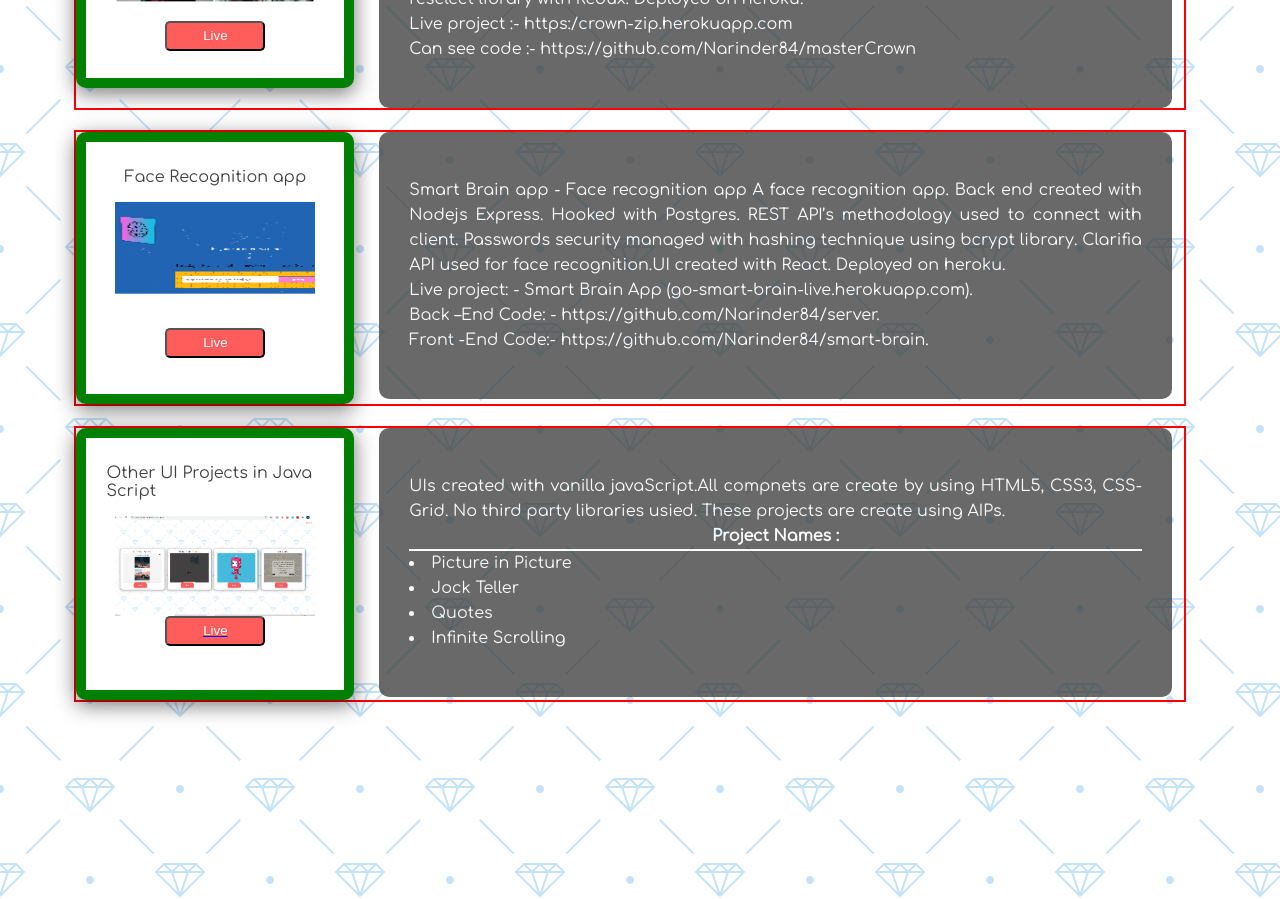
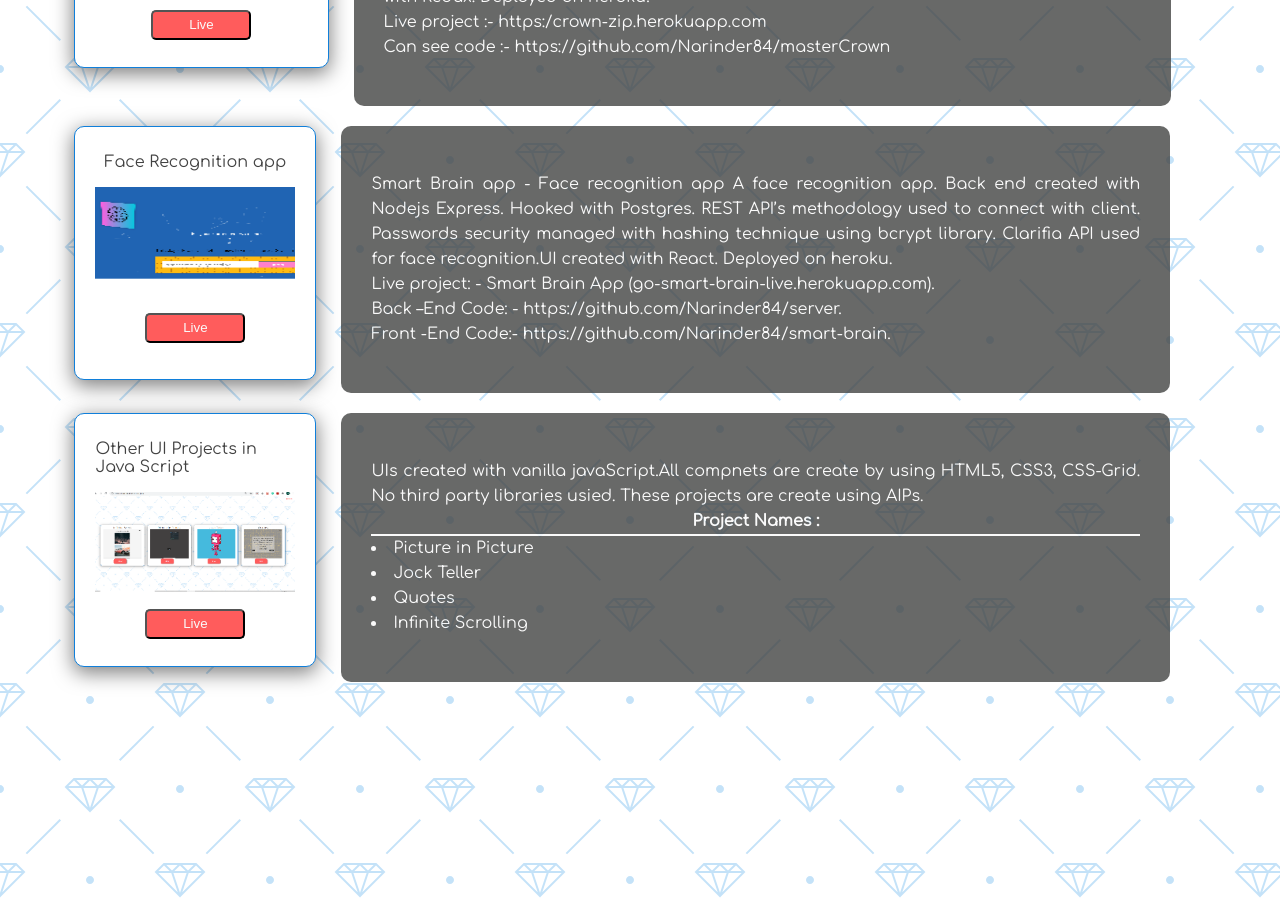
Before and after one commit to Narinder84/dream-projects, a React (Create React App) app: page / in a window 1280 px wide. Shown: the part 3260-4159 px from the top of the page. Built offline with nearby package versions, Linux system fonts and the light colour scheme.

Commit message:
changes to ui

```diff
--- a/src/components/darkLightMode/darkLightComponents/lightDark.project/lightDark.project.component.js
+++ b/src/components/darkLightMode/darkLightComponents/lightDark.project/lightDark.project.component.js
@@ -97,14 +97,15 @@ const LightDarkProjectSection = ({ isLightMode, handleProject }) => {
 					<div className='image-container' id='image-container'>
 						<p>Other UI Projects in Java Script</p>
 						<img src={allProjects} alt='Idea' id='work' />
-						<a href='/projects' className='tag'>
-							<div className='btn-wr'>
+						<div className='btn-wr'>
+							<a href='/projects' className='tag'>
 								<button className='primary' id='project-btn'>
 									Live
 								</button>
-							</div>
-						</a>
+							</a>
+						</div>
 					</div>
+
 					<div className='description'>
 						<div
 							id='text-box-len-project'
--- a/src/components/darkLightMode/darkLightComponents/lightDark.project/lightDark.project.styles.css
+++ b/src/components/darkLightMode/darkLightComponents/lightDark.project/lightDark.project.styles.css
@@ -34,17 +34,15 @@ h1 {
 	padding: 20px;
 }
 .project-all {
-	border: 2px solid red;
 	display: flex;
 	margin-bottom: 20px;
 }
-
+.image-container {
+}
 #image-container {
 	display: flex;
 	flex-direction: column;
 	align-items: center;
-	border: 10px green solid;
-	width: 300px;
 }
 .primary {
 	background: var(--primary-color);
```
